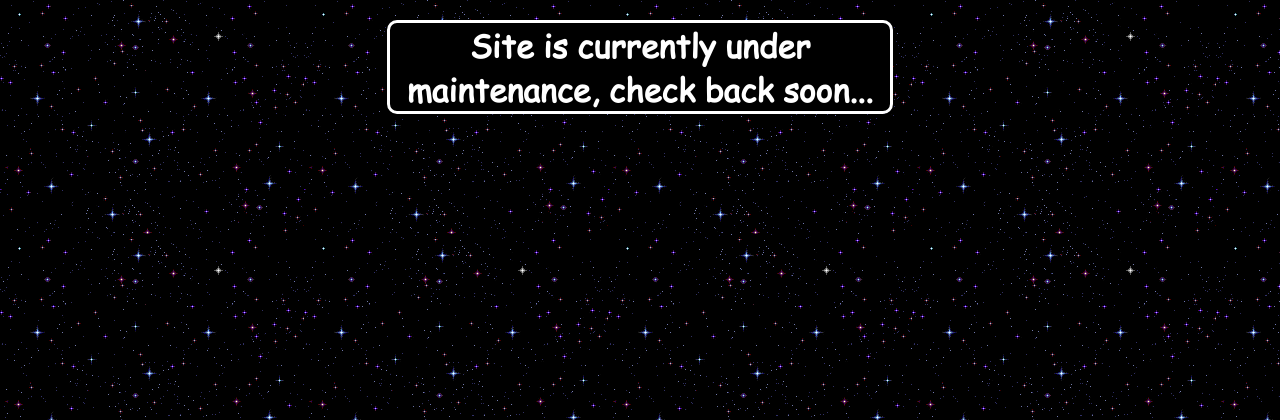
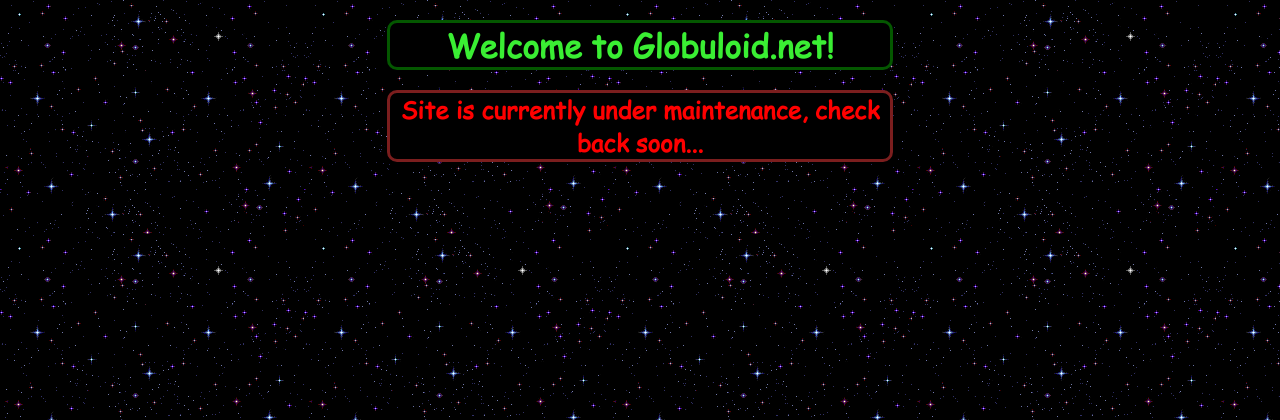
Before and after one commit to 8-BitAnt/globuloid.net, a PHP site: page / in a window 1280 px wide. Shown: the top 420 px of the page. Run offline with PHP 8.4, Linux system fonts and the light colour scheme.

Commit message:
Weclome MSG

```diff
--- a/index.html
+++ b/index.html
@@ -16,7 +16,8 @@
 </head>
 
 <body>
-  <h1>Site is currently under maintenance, check back soon...</h1>
+  <h1>Welcome to Globuloid.net!</h1>
+  <h2>Site is currently under maintenance, check back soon...</h2>
   <script src="script.js"></script>
 </body>
 
--- a/style.css
+++ b/style.css
@@ -14,13 +14,25 @@ body{
 }
 
 h1{
-  color: white;
+  color: #3aee33;
   background-color: black;
   width: 500px;
   text-align: center;
   margin: 0 auto;
   margin-top: 20px;
   border-radius: 10px;
-  border: solid white 3px;
+  border: solid #045700 3px;
   font-family: ComicSans;
 }
+
+h2{
+  color: #ff0000;
+  background-color: black;
+  width: 500px;
+  text-align: center;
+  margin: 0 auto;
+  margin-top: 20px;
+  border-radius: 10px;
+  border: solid #7b1e1e 3px;
+  font-family: ComicSans;
+}
```
